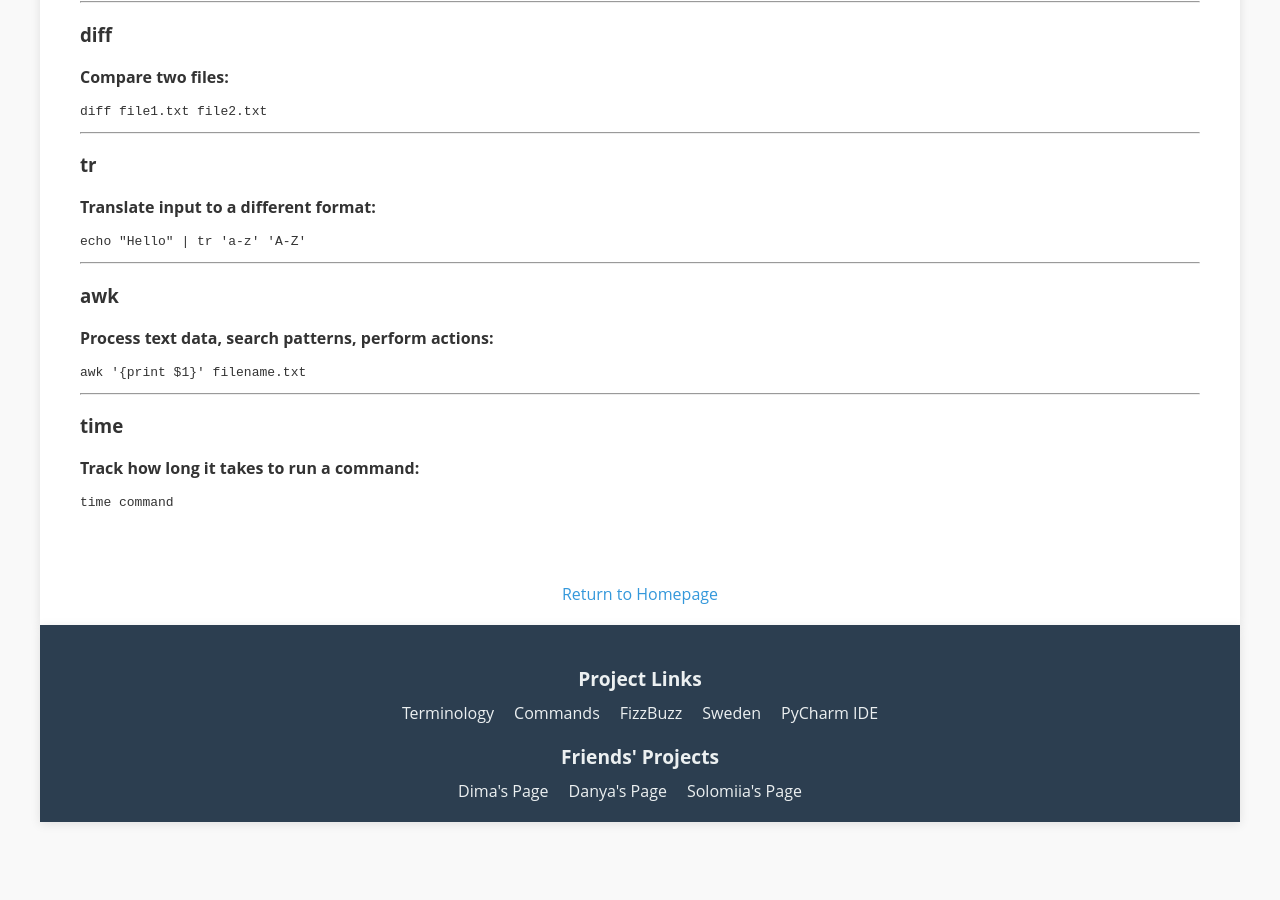
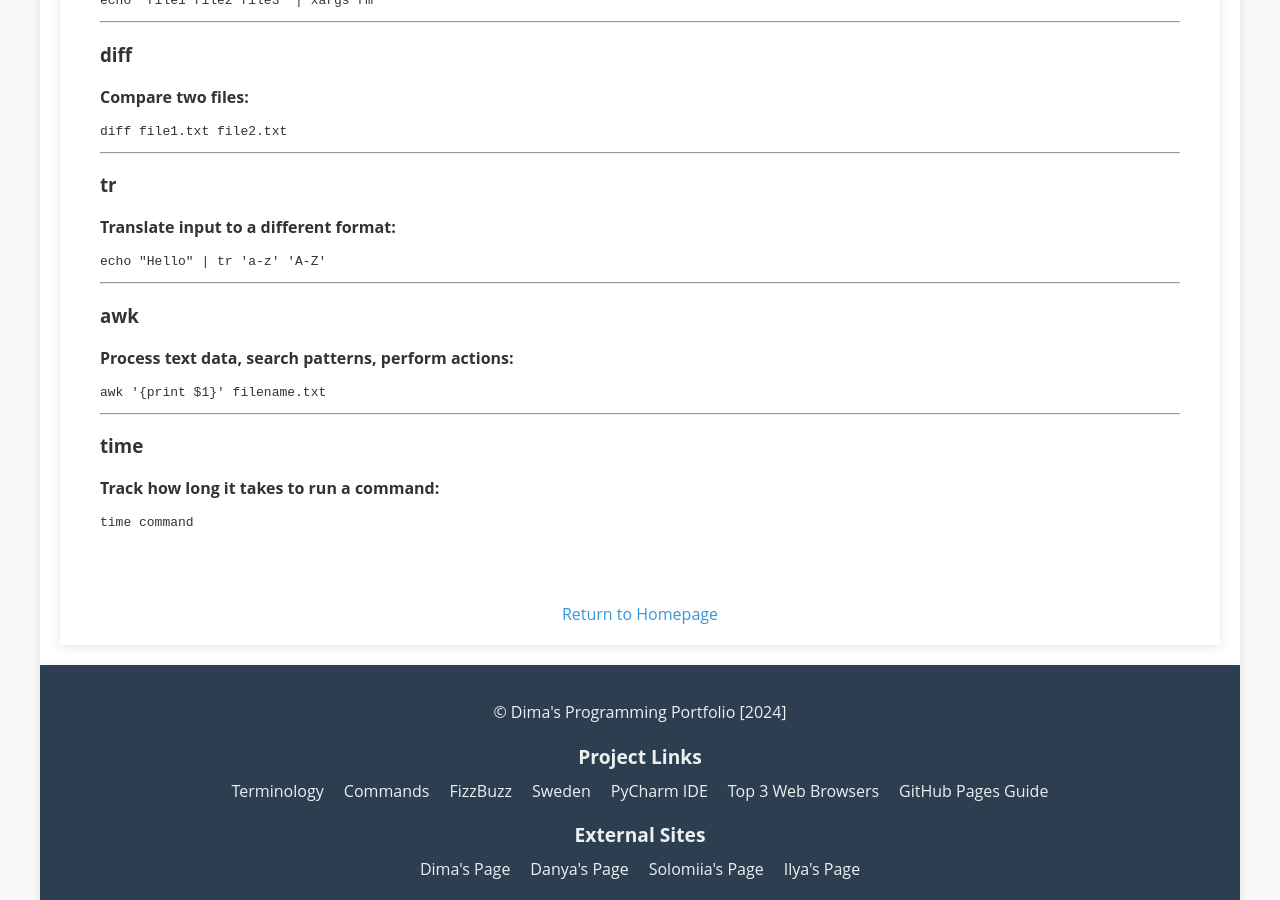
Before and after one commit to Sirni4ek/Sirni4ek.github.io, a Jekyll site: the page built from commands.html, in a window 1280 px wide and 900 px high, scrolled down 2994 px. Built offline with Jekyll 4.4.1, drawn with Linux system fonts in a browser that asks for light colours; before the commit the page ends 3816 px from its top, so only the background shows below that.

Commit message:
Update commands.html

```diff
--- a/commands.html
+++ b/commands.html
@@ -1,23 +1,7 @@
-<!DOCTYPE html>
-<html lang="en">
-<head>
-    <meta charset="UTF-8">
-    <meta name="viewport" content="width=device-width, initial-scale=1.0">
-    <title>Commands - Dima's Programming Portfolio</title>
-    <link rel="stylesheet" href="style.css">
-</head>
-<body>
-    <header>
-        <h1 class="logo">Dima's Programming Portfolio</h1>
-        <nav>
-            <ul>
-                <li><a href="index.html#about">About</a></li>
-                <li><a href="index.html#skills">Skills</a></li>
-                <li><a href="index.html#projects">Projects</a></li>
-                <li><a href="index.html#contact">Contact</a></li>
-            </ul>
-        </nav>
-    </header>
+---
+layout: default
+title: Commands - Dima's Programming Portfolio
+---
 
 <main>
     <section id="commands">
@@ -220,26 +204,7 @@ git commit -m "Your message"</code></pre>
         </div>
     </section>
 
-
     <div class="return-home">
         <a href="index.html">Return to Homepage</a>
     </div>
 </main>
-
-    <footer>
-        <div class="footer-links">
-            <h3>Project Links</h3>
-            <ul>
-                <li><a href="terminology.html">Terminology</a></li>
-                <li><a href="commands.html">Commands</a></li>
-                <li><a href="fizzbuzz.html">FizzBuzz</a></li>
-                <li><a href="sweden.html">Sweden</a></li>
-                <li><a href="pycharm.html">PyCharm IDE</a></li>
-            </ul>
-
-            <h3>Friends' Projects</h3>
-            <ul>
-                <li><a href="https://sirni4ek.github.io/">Dima's Page</a></li>
-                <li><a href="https://danil357345.github.io/">Danya's Page</a></li>
-                <li><a href="https://solomiia2098.github.io/">Solomiia's Page</a></li>
-                <li><a href="https://gulkily.github.io
```
Lines whose indentation alone changed are shown as unchanged.
